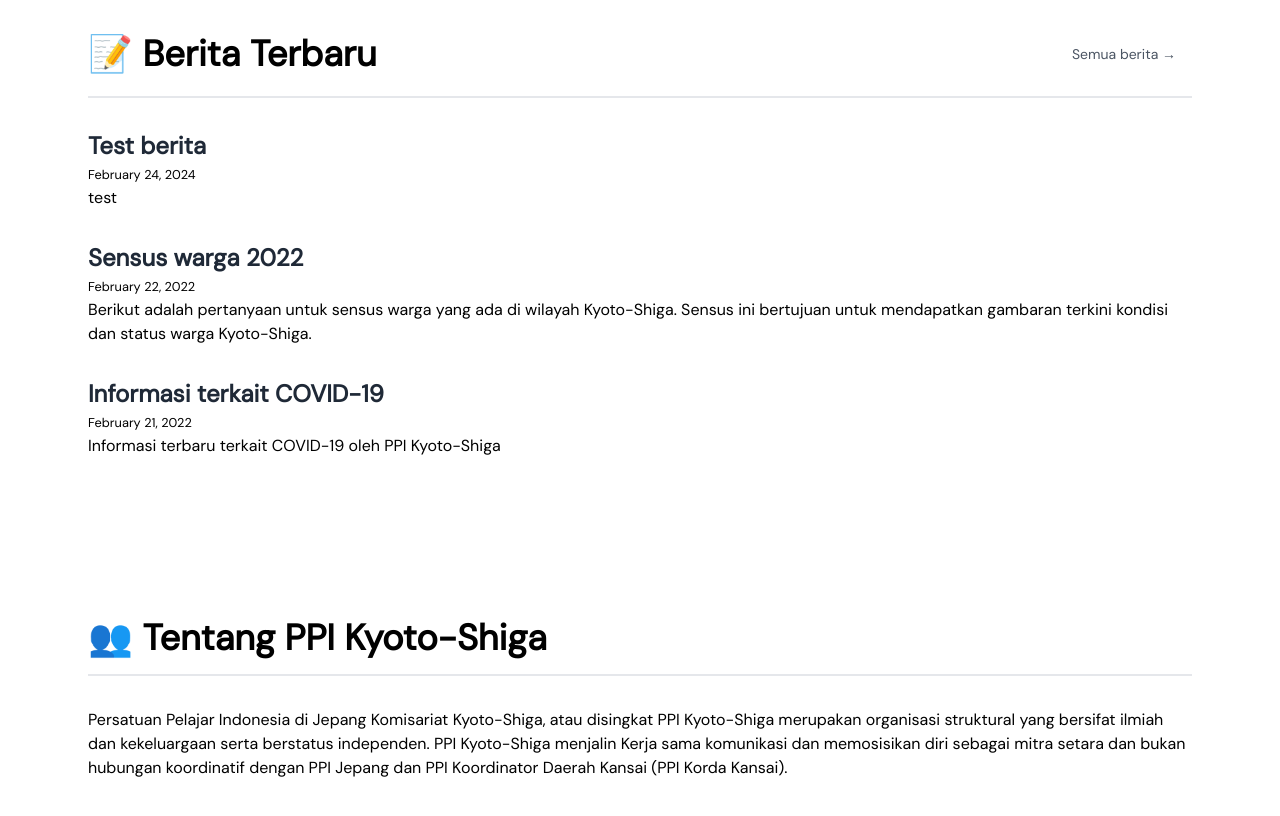
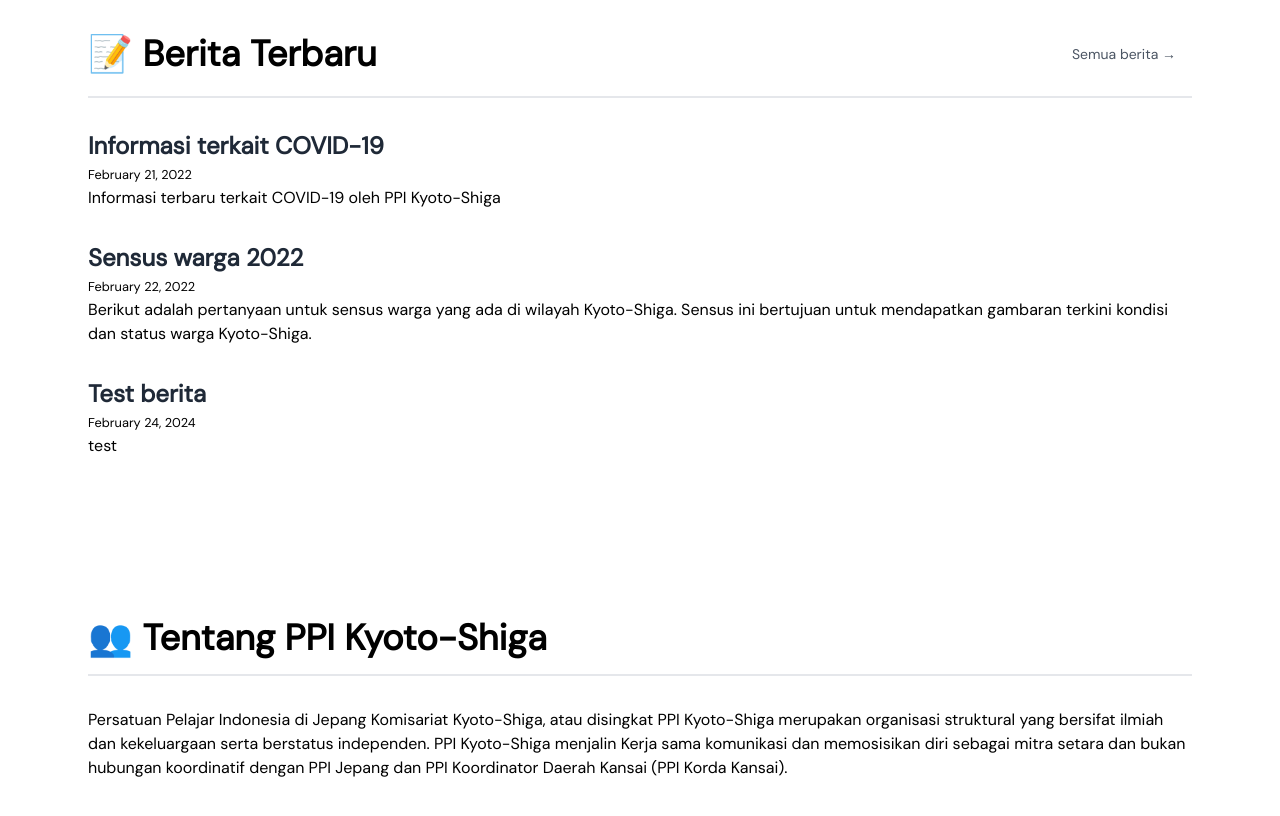
Before and after one commit to ppikyoto/ppi-ks, a Gatsby site: page / in a window 1280 px wide. Shown: the part 820-1636 px from the top of the page. Built offline with nearby package versions, Linux system fonts and the light colour scheme; Gatsby itself is replaced by a stand-in of ours.

Commit message:
updated query and site metadata

```diff
--- a/gatsby-config.js
+++ b/gatsby-config.js
@@ -1,11 +1,11 @@
 module.exports = {
   siteMetadata: {
-    title: `PPI Kyoto-Shiga`,
+    title: `PPI Kyoto`,
     author: {
-      name: `PPI Kyoto-Shiga`,
-      summary: `Persatuan Pelajar Indonesia di Kyoto dan Shiga`,
+      name: `PPI Kyoto`,
+      summary: `Persatuan Pelajar Indonesia di Kyoto`,
     },
-    description: `Persatuan Pelajar Indonesia di Kyoto dan Shiga`,
+    description: `Persatuan Pelajar Indonesia di Kyoto`,
     siteUrl: `https://ppikyotoshiga.com/`,
     social: {
       twitter: ``,
--- a/gatsby-node.js
+++ b/gatsby-node.js
@@ -11,10 +11,7 @@ exports.createPages = async ({ graphql, actions, reporter }) => {
   const result = await graphql(
     `
       {
-        allMarkdownRemark(
-          sort: { fields: [frontmatter___date], order: ASC }
-          limit: 1000
-        ) {
+        allMarkdownRemark(sort: {frontmatter: {date: ASC}}) {
           nodes {
             id
             fields {
--- a/package.json
+++ b/package.json
@@ -1,9 +1,9 @@
 {
-  "name": "gatsby-starter-blog",
+  "name": "ppi-kyoto",
   "private": true,
-  "description": "A starter for a blog powered by Gatsby and Markdown",
+  "description": "Persatuan Pelajar Indonesia di Kyoto",
   "version": "0.1.0",
-  "author": "Kyle Mathews <mathews.kyle@gmail.com>",
+  "author": "PPI Kyoto",
   "bugs": {
     "url": "https://github.com/gatsbyjs/gatsby/issues"
   },
--- a/src/pages/berita.js
+++ b/src/pages/berita.js
@@ -79,7 +79,7 @@ export const pageQuery = graphql`
         title
       }
     }
-    allMarkdownRemark(sort: { fields: [frontmatter___date], order: DESC }) {
+    allMarkdownRemark(sort: {frontmatter: {date: DESC}}) {
       nodes {
         excerpt(pruneLength: 320)
         fields {
--- a/src/pages/index.js
+++ b/src/pages/index.js
@@ -99,7 +99,7 @@ export const pageQuery = graphql`
         title
       }
     }
-    allMarkdownRemark(sort: { fields: [frontmatter___date], order: DESC }) {
+    allMarkdownRemark(sort: {frontmatter: {date: ASC}}, limit: 1000) {
       nodes {
         excerpt
         fields {
```
